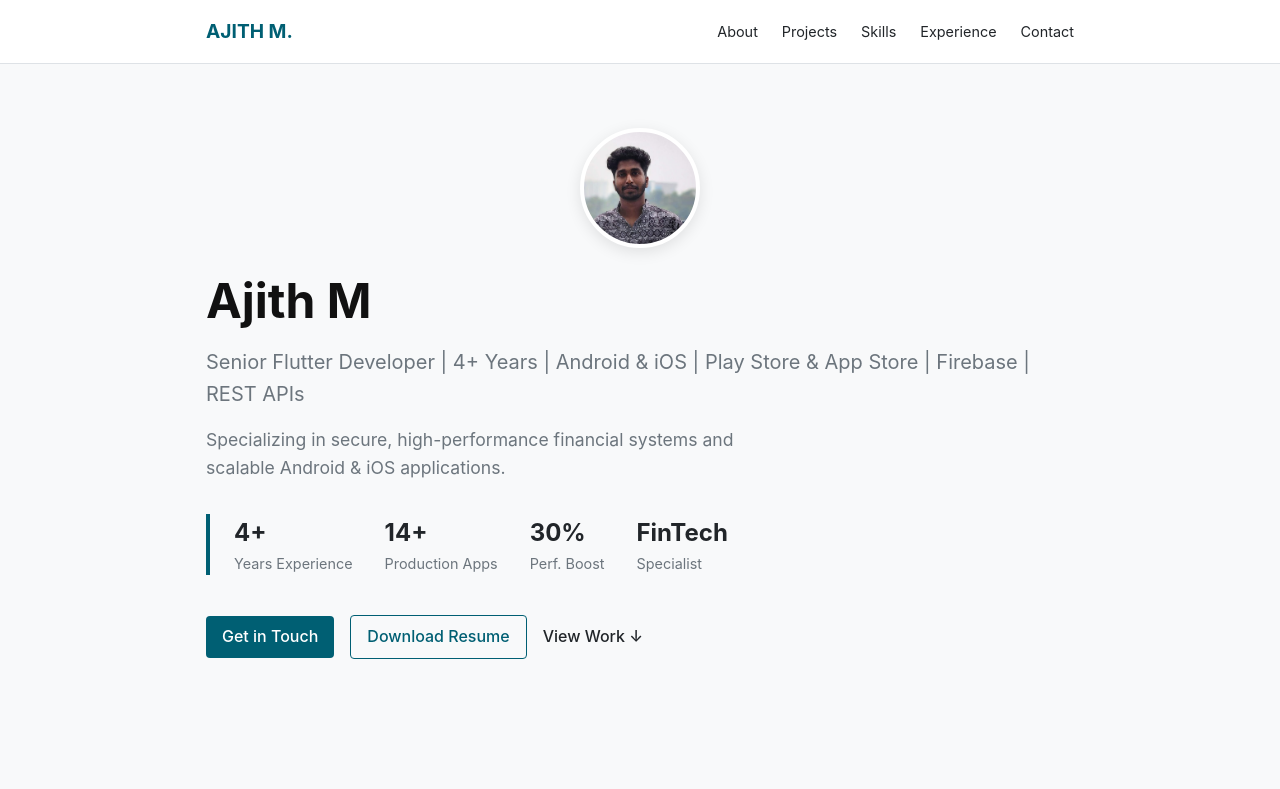
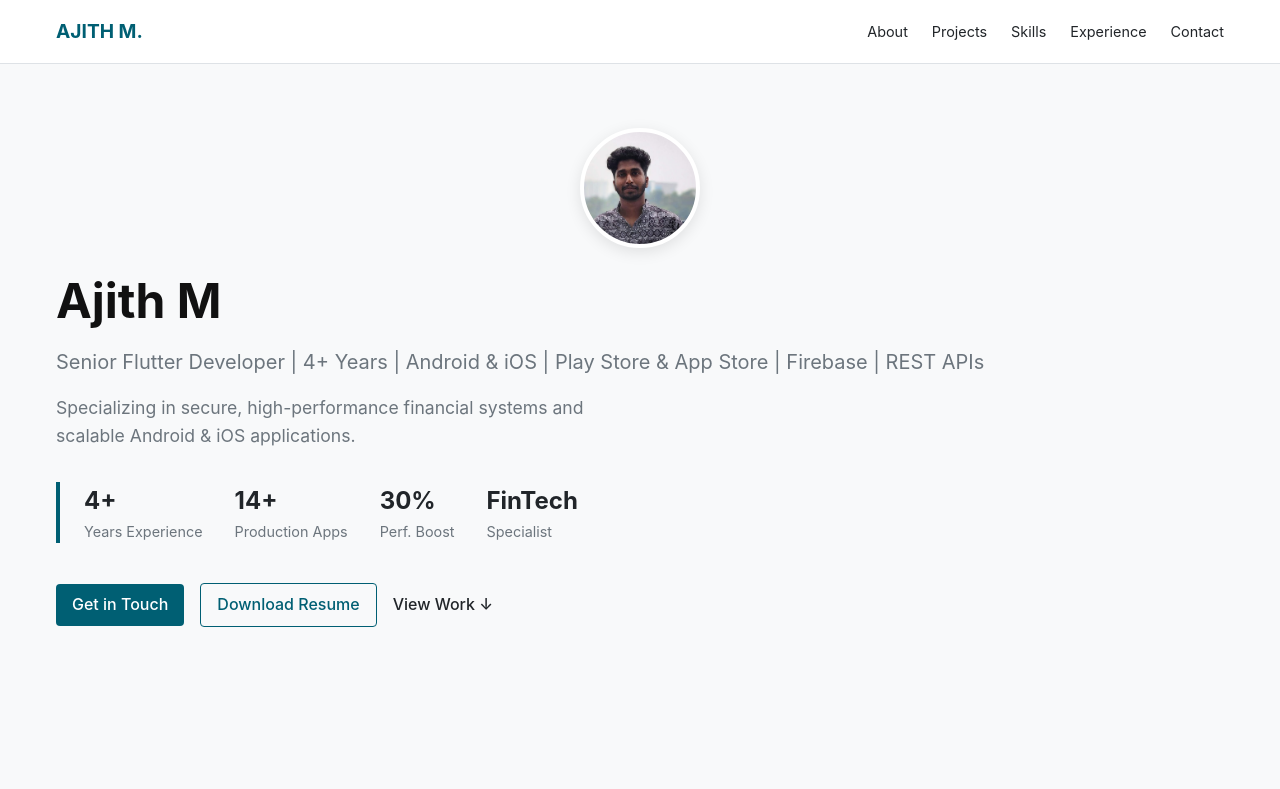
Before and after one commit to ajithmannarakkal/portfolio, a React (Vite) app: page / in a window 1280 px wide. Shown: the top 789 px of the page. Built offline with nearby package versions, Linux system fonts and the light colour scheme.

Commit message:
Increase max-width and enable project grid

```diff
--- a/src/components/Projects.jsx
+++ b/src/components/Projects.jsx
@@ -77,7 +77,11 @@ const Projects = () => {
     return (
         <section id="projects">
             <h3 className="section-title">Featured Projects</h3>
-            <div style={{ display: 'grid', gap: '2rem' }}>
+            <div style={{
+                display: 'grid',
+                gap: '2rem',
+                gridTemplateColumns: 'repeat(auto-fit, minmax(350px, 1fr))'
+            }}>
                 {projects.map((project, index) => (
                     <div key={index} style={{
                         backgroundColor: 'var(--card-bg)',
--- a/src/index.css
+++ b/src/index.css
@@ -37,7 +37,12 @@ ul {
   list-style: none;
 }
 
-h1, h2, h3, h4, h5, h6 {
+h1,
+h2,
+h3,
+h4,
+h5,
+h6 {
   line-height: 1.2;
   margin-bottom: 0.5rem;
   color: #111;
@@ -45,12 +50,12 @@ h1, h2, h3, h4, h5, h6 {
 
 section {
   padding: 4rem 1rem;
-  max-width: 900px;
+  max-width: 1200px;
   margin: 0 auto;
 }
 
 .container {
-  max-width: 900px;
+  max-width: 1200px;
   margin: 0 auto;
   padding: 0 1rem;
 }
```
